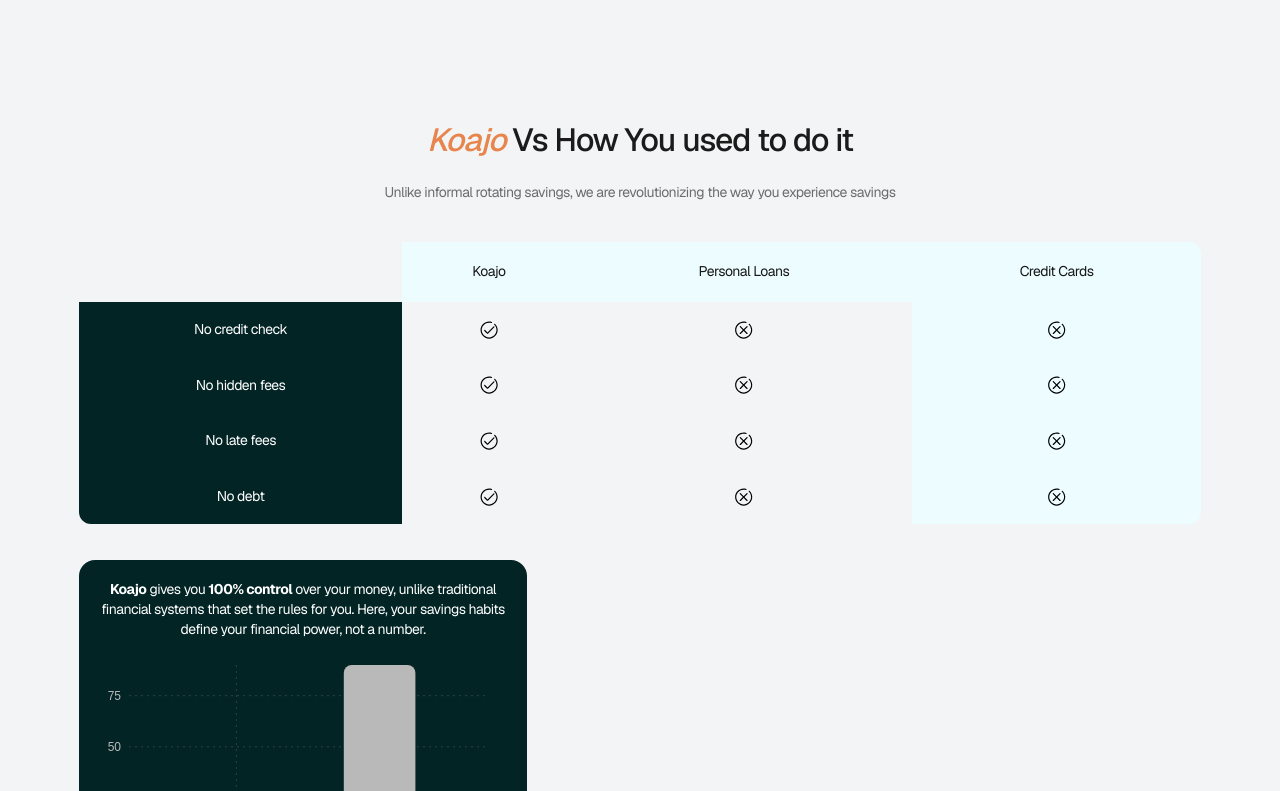
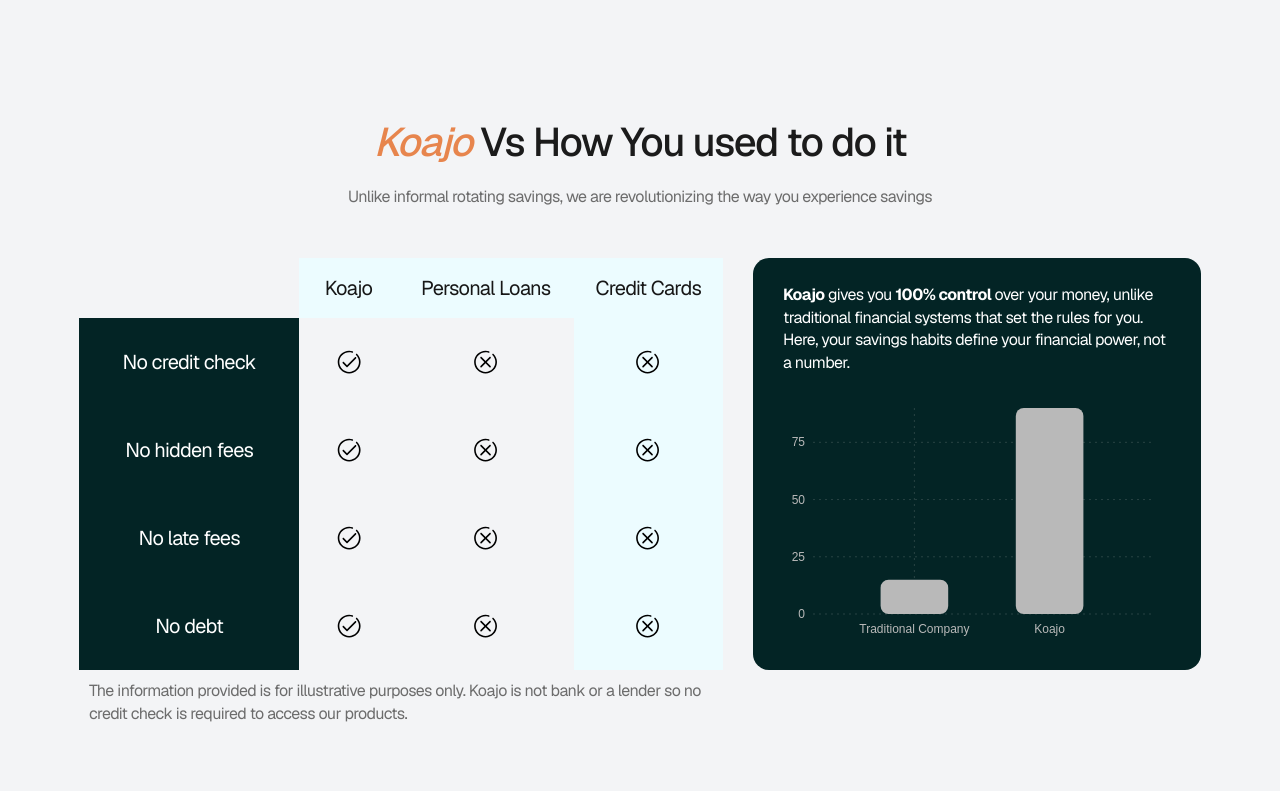
Before and after one commit to Israel-Beni/koajo-frontend, a Next.js app: page / in a window 1280 px wide. Shown: the part 4389-5180 px from the top of the page. Built offline with nearby package versions, Linux system fonts and the light colour scheme.

Commit message:
style(comparison): improve layout and responsiveness of Comparison component with updated spacing, typography, and additional disclaimer for clarity

```diff
--- a/component/comparison.tsx
+++ b/component/comparison.tsx
@@ -332,7 +332,9 @@ const Cross = () => (
 );
 
 // Use BarItemProps from @nivo/bar for the barComponent
-const ComparisonBar = (props: BarItemProps<{ company: string; value: number }>) => {
+const ComparisonBar = (
+  props: BarItemProps<{ company: string; value: number }>
+) => {
   const { bar, style } = props;
   // Only customize Koajo bar
   if (bar.data.id === "Koajo") {
@@ -376,26 +378,26 @@ const Comparison = () => {
     <section className="w-full  py-15 bg-gray">
       <div className="page_container">
         {/* headings */}
-        <div className="flex flex-col items-center text-center gap-5 mb-10">
-          <h2 className="text-xl font-medium text-gray-900">
+        <div className="flex flex-col items-center text-center gap-5 mb-gap-6 mb-10 lg:mb-12.5">
+          <h2 className="text-xl md:text-2xl lg:text-3xl font-medium text-gray-900">
             <span className="text-highlight">Koajo</span> Vs How You used to do
             it
           </h2>
-          <p className="text-sm text-text-400">
+          <p className="text-sm md:text-base text-text-400">
             Unlike informal rotating savings, we are revolutionizing the way you
             experience savings
           </p>
         </div>
-        <div className="flex flex-col gap-5">
+        <div className="flex flex-col lg:flex-row gap-5 lg:gap-7.5">
           {/* Table */}
-          <div className="w-full  ">
-            <table className="w-full rounded-xl overflow-hidden">
+          <div className="w-full lg:max-w-[calc(843rem/16)]">
+            <table className="w-full rounded-xl lg:rounded-none overflow-hidden">
               <thead>
                 <tr>
                   {Object.keys(tableData[0]).map((key: string) => (
                     <th
                       className={cn(
-                        "text-text-500 text-sm font-normal px-3.5 py-5 capitalize text-center vertical-align-middle",
+                        "text-text-500 text-sm md:text-base lg:text-lg font-normal px-3.5 py-5 md:py-5.5 lg:py-4 capitalize text-center vertical-align-middle",
                         key === "label"
                           ? "bg-transparent min-w-[calc(114rem/16)]"
                           : "bg-cyan-100"
@@ -413,7 +415,7 @@ const Comparison = () => {
                     {Object.entries(row).map(([key, value]) => (
                       <td
                         className={cn(
-                          "text-center vertical-align-middle  px-2.5 py-4.5 text-sm",
+                          "text-center vertical-align-middle  px-2.5 lg:px-8 py-4.5 lg:py-7.5 text-sm md:text-base lg:text-lg",
                           key === "label"
                             ? "text-white bg-teal-800"
                             : key === "credit-cards"
@@ -430,7 +432,7 @@ const Comparison = () => {
                             alt="check"
                             width={18}
                             height={18}
-                            className="object-contain min-w-4.5 size-4.5 self-center justify-self-center"
+                            className="object-contain min-w-4.5 size-4.5 lg:size-6 self-center shrink-0 justify-self-center"
                           />
                         ) : (
                           <Image
@@ -438,7 +440,7 @@ const Comparison = () => {
                             alt="cross"
                             width={18}
                             height={18}
-                            className="object-contain min-w-4.5 size-4.5 self-center justify-self-center"
+                            className="object-contain min-w-4.5 size-4.5 lg:size-6 self-center shrink-0 justify-self-center"
                           />
                         )}
                       </td>
@@ -447,17 +449,24 @@ const Comparison = () => {
                 ))}
               </tbody>
             </table>
+            {/* Disclaimer */}
+            <p className="text-sm md:text-base text-text-400 p-2.5">
+              The information provided is for illustrative purposes only. Koajo
+              is not bank or a lender so no credit check is required to access
+              our products.
+            </p>
           </div>
+
           {/* Chart */}
-          <div className="w-full max-w-md bg-teal-800 rounded-2xl p-5 mt-4 flex flex-col items-center">
-            <p className="text-sm text-white mb-4 text-center">
+          <div className="w-full max-w-md bg-teal-800 rounded-2xl p-5 lg:px-7.5 lg:py-6.5 mt-4 lg:mt-0 flex flex-col items-center h-fit">
+            <p className="text-sm md:text-base text-white mb-4 lg:mb-6">
               <span className="font-bold">Koajo</span> gives you{" "}
               <span className="font-bold">100% control</span> over your money,
               unlike traditional financial systems that set the rules for you.
               Here, your savings habits define your financial power, not a
               number.
             </p>
-            <div className="w-full h-56 relative">
+            <div className="w-full h-56 lg:h-[calc(246rem/16)] relative">
               <ResponsiveBar
                 data={data}
                 keys={["value"]}
```
